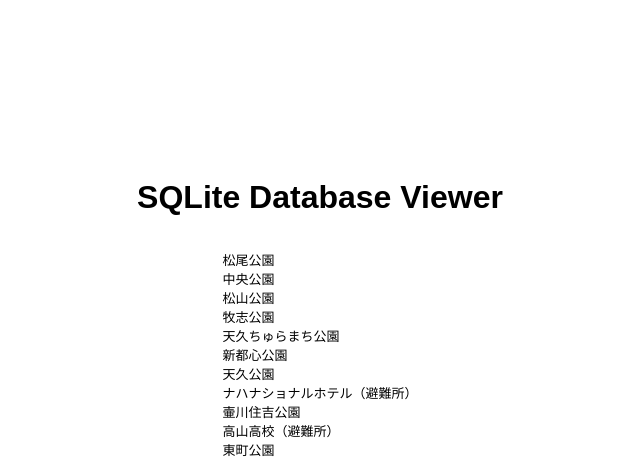
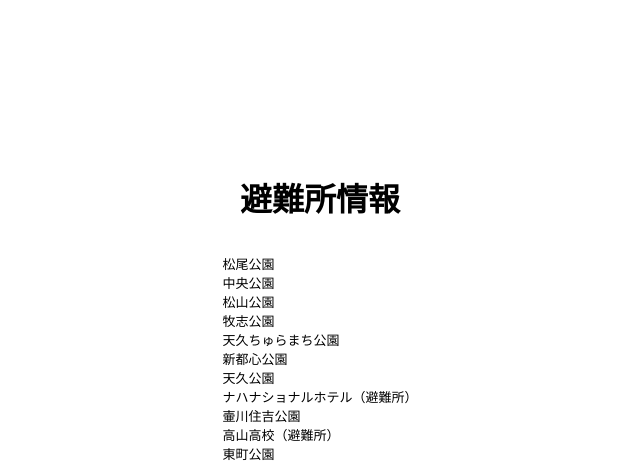
Before and after one commit to Mekann2904/Web-Application-Exercise, a Flask app: page /geo_info in a window 1280 px wide. Shown: the top 461 px of the page, without its empty margins (320-960 px from the left). Run offline with Flask 3, Linux system fonts and the light colour scheme; data comes from the database, SQL or seed files in the repository; both versions use the stored data as it was after the commit; parts of the project's set-up code (start-up, migrations or seed data) failed here and were passed over.

Commit message:
細かな修正

```diff
--- a/app/templates/geo_info.html
+++ b/app/templates/geo_info.html
@@ -2,7 +2,7 @@
 {% extends "base.html" %}
 
 {% block content %}
-<h1>SQLite Database Viewer</h1>
+<h1>避難所情報</h1>
 <pre id="output"></pre>
 
 <script src="{{ url_for('static', filename='js/dbviewer.js') }}"></script>
```
Also changed, not shown: shelters.db.
